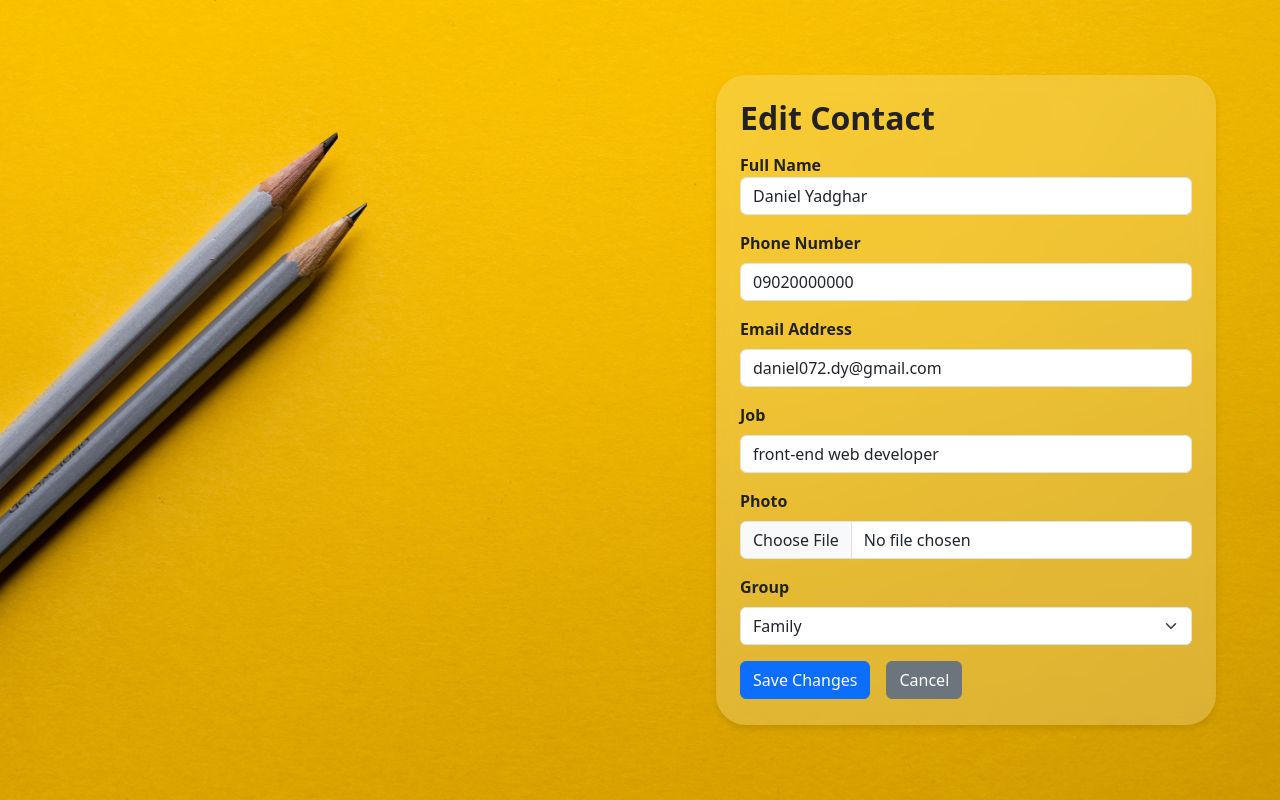
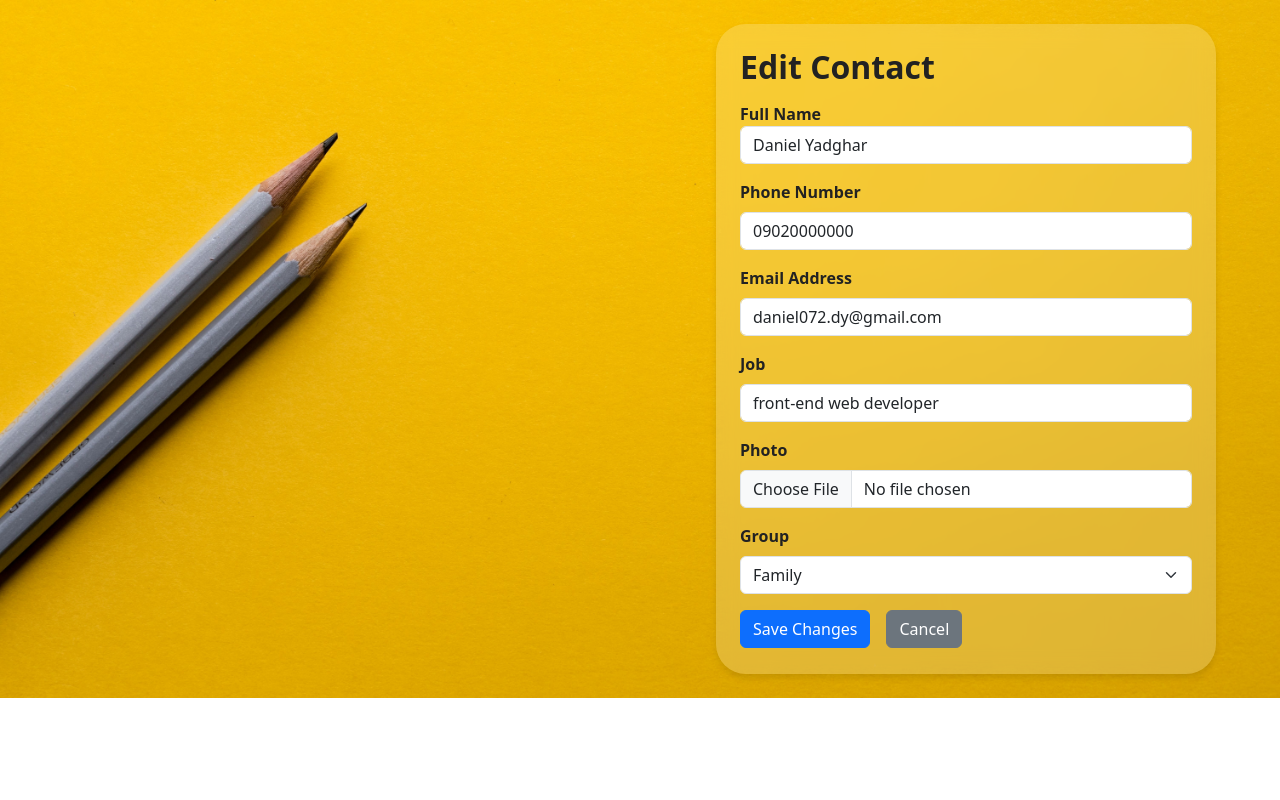
Before and after one commit to Deviel-Y/ContactManager, a React (Vite) app in the folder Contact-Manager/: page /contacts/contactEdit/1 in a window 1280 px wide. Built offline with nearby package versions, Linux system fonts and the light colour scheme; data requests are answered from the project's data file.

Commit message:
fix style height issue on Edit & Add components

```diff
--- a/Contact-Manager/src/Pages/EditContact.tsx
+++ b/Contact-Manager/src/Pages/EditContact.tsx
@@ -1,6 +1,6 @@
 import { ChangeEvent, FormEvent, useEffect, useState } from "react";
 import Contact from "../Entites/Contact";
-import styles from "../Styles/Form.module.css";
+import styles from "../Styles/EditContact.module.css";
 import useContact from "../hooks/useContacts";
 import useGroups from "../hooks/useGroups";
 import { useNavigate, useParams } from "react-router-dom";
--- a/Contact-Manager/src/Styles/Form.module.css
+++ b/Contact-Manager/src/Styles/AddContact.module.css
@@ -5,7 +5,7 @@
   justify-content: flex-end;
   align-items: center;
   padding: 1.5rem 4rem;
-  height: 100vh;
+  height: 100%;
 }
 
 .formInputs {
--- a/Contact-Manager/src/Styles/EditContact.module.css
+++ b/Contact-Manager/src/Styles/EditContact.module.css
@@ -5,7 +5,7 @@
   justify-content: flex-end;
   align-items: center;
   padding: 1.5rem 4rem;
-  height: 100vh;
+  height: 100%;
 }
 
 .formInputs {
--- a/Contact-Manager/src/pages/AddContact.tsx
+++ b/Contact-Manager/src/pages/AddContact.tsx
@@ -1,7 +1,7 @@
 import { ChangeEvent, FormEvent, useState } from "react";
 import { useNavigate } from "react-router-dom";
 import Contact from "../Entites/Contact";
-import styles from "../Styles/Form.module.css";
+import styles from "../Styles/AddContact.module.css";
 import useAddContact from "../hooks/useAddContact";
 import useGroups from "../hooks/useGroups";
 
```
